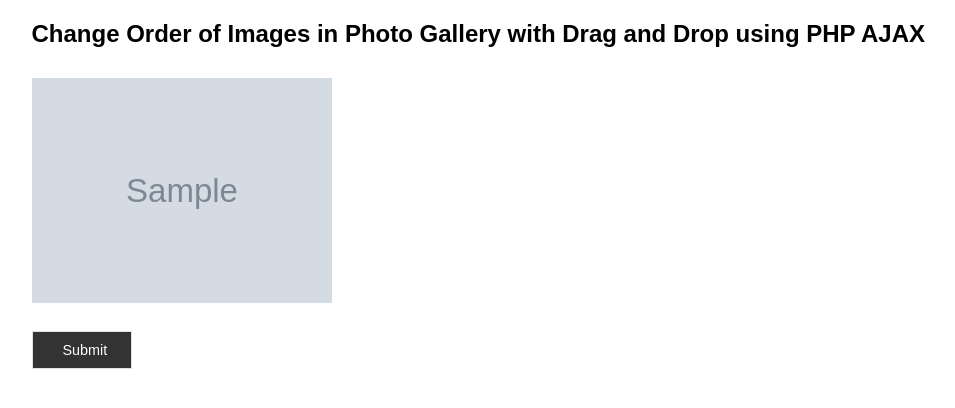
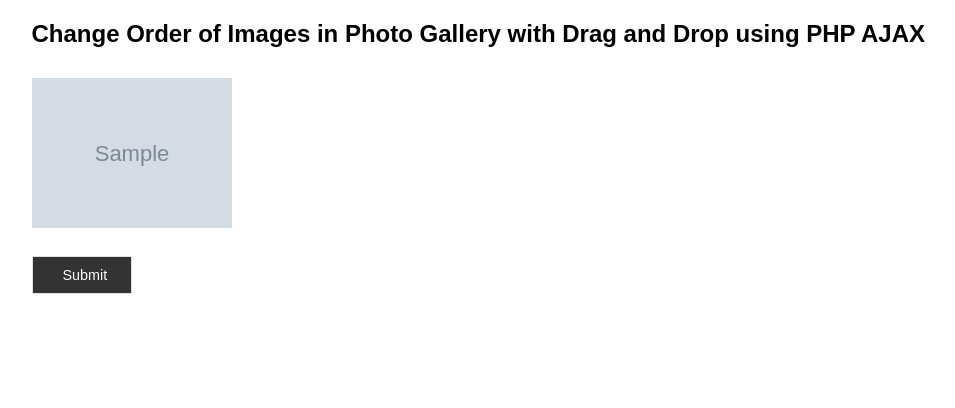
Before and after one commit to JeremyCollinsMPI/Norp, a PHP site: page / in a window 1280 px wide. Shown: the top 408 px of the page, without its empty margins (80-1035 px from the left). Run offline with PHP 8.4, Linux system fonts and the light colour scheme; tables that the repository leaves empty or names only in its code hold one stand-in row (values such as "Sample post"); grey boxes marked "Sample" are stand-in pictures.

Commit message:
changed image size

```diff
--- a/norp/src/style2.css
+++ b/norp/src/style2.css
@@ -17,8 +17,8 @@ body
     display: inline-block;
 }
 #image-list li img{
-    max-width: 300px;
-    max-height: 300px;
+    max-width: 200px;
+    max-height: 200px;
     width: auto;
     height: auto;
 }
```
